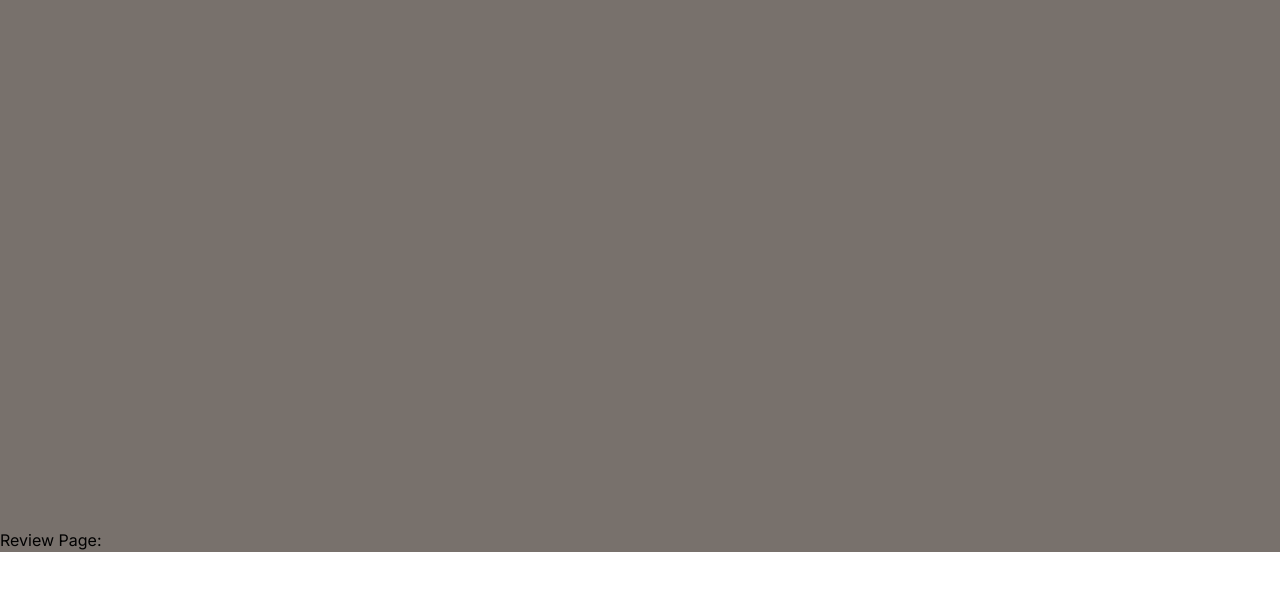
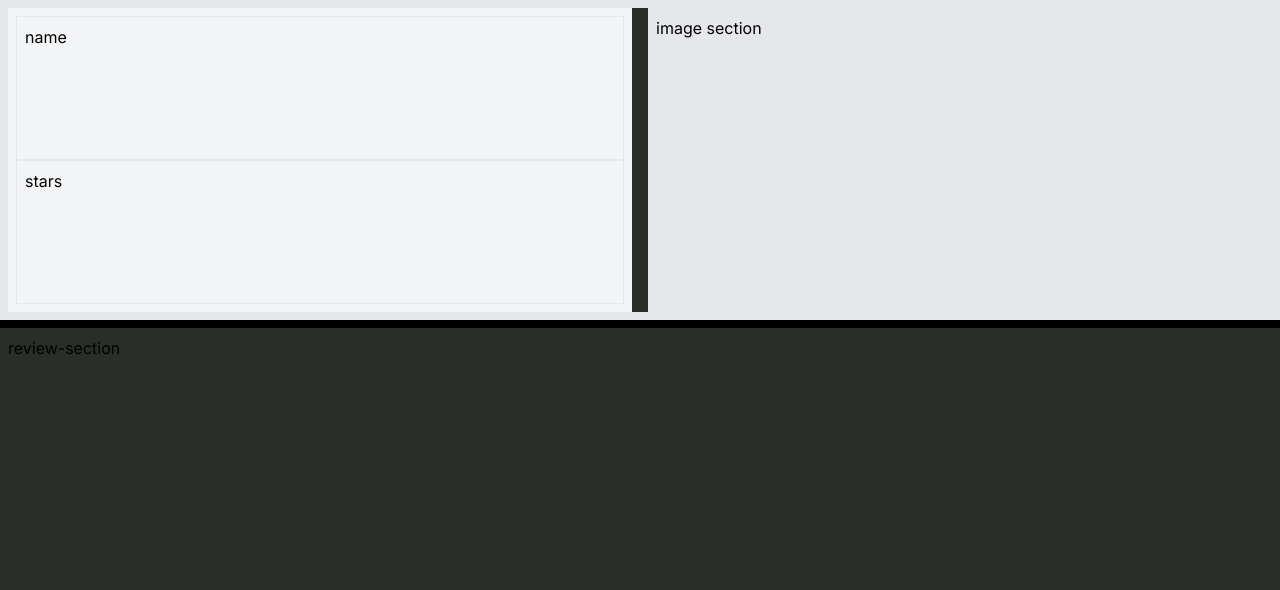
Before and after one commit to stanleyzhengs0/Espresso, a Next.js app: page /reviews/1 in a window 1280 px wide. Shown: the top 590 px of the page. Built offline with nearby package versions, Linux system fonts and the light colour scheme; no server answers; the database is empty.

Commit message:
review page format

```diff
--- a/app/reviews/[cafeName]/page.jsx
+++ b/app/reviews/[cafeName]/page.jsx
@@ -38,6 +38,7 @@ export default function viewCafe ({params}){
    useEffect(() => {
     const fetchReview = async () =>{
         const pageContent = await getReviews(cleanUrlString)
+        console.log(pageContent)
         setReviews(pageContent.data)
     }
     fetchReview()
@@ -49,39 +50,26 @@ export default function viewCafe ({params}){
 
 
     return(
-        <>
-        <div className="flex-col bg-stone-500 ">
-            <div className="h-80">
 
-            </div>
+        <div className="flex flex-col h-screen bg-oliveBlack">
+        {/* CAFE INFO SECTION */}
+        <div className="flex gap-4 h-2/5 border-8" alt="cafe-info-section">
+          {/* Left Side */}
+          <div className="flex flex-col w-1/2 bg-gray-100 p-2">
+            <div className="flex-1 border p-2">name</div>
+            <div className="flex-1 border p-2">stars</div>
+          </div>
+          {/* Right Side */}
+          <div className="w-1/2 bg-gray-200 p-2">image section</div>
+        </div>
 
-            <div className="h-52">
+        {/* REVIEW SECTION */}
+        <div className="h-3/5 p-2 border-t-8 border-black" alt="cafe-review-section">
+          review-section
+        </div>
+      </div>
 
 
-            </div>
-
-            <div>
-                Review Page:
-
-
-
-
-
-
-
-
-            </div>
-
-
-        </div>
-
-
-
-
-
-
-
-        </>
     )
 
 }
--- a/tailwind.config.js
+++ b/tailwind.config.js
@@ -12,6 +12,9 @@ module.exports = {
         "gradient-conic":
           "conic-gradient(from 180deg at 50% 50%, var(--tw-gradient-stops))",
       },
+      colors:{
+        oliveBlack: "#292f28"
+      }
     },
   },
   plugins: [],
```
Also changed, not shown: 1 other file (tests, documents, lock files or other folders).
